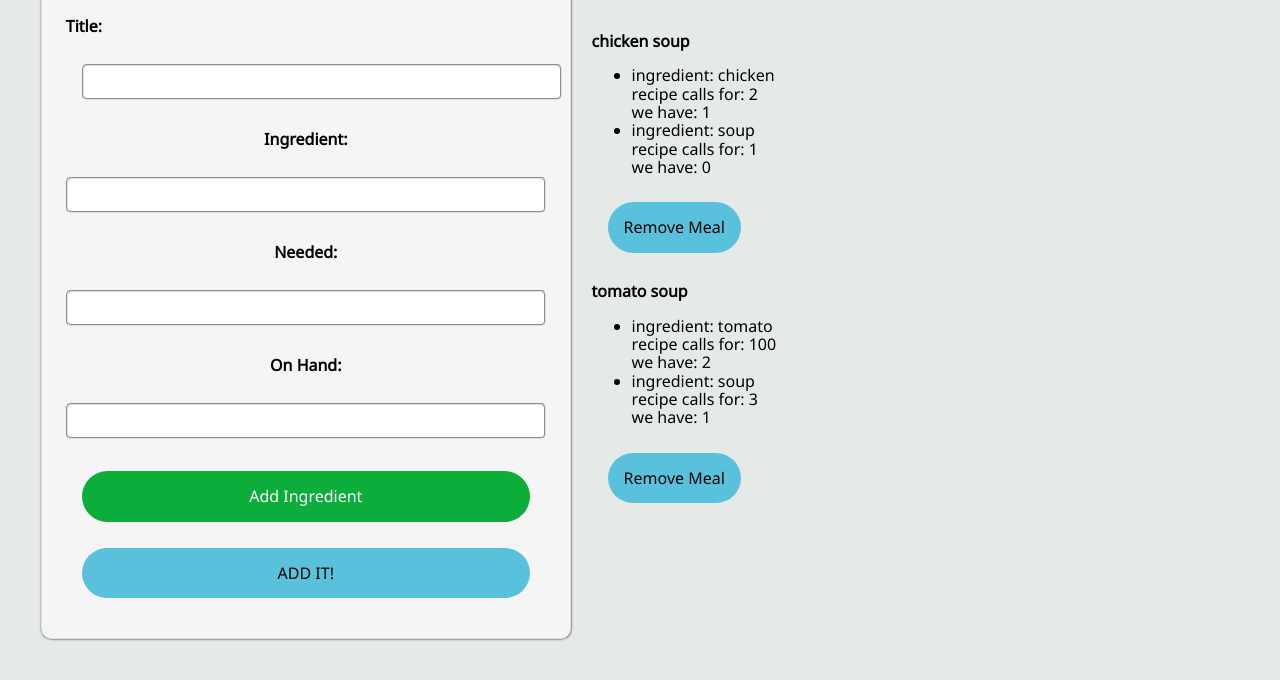
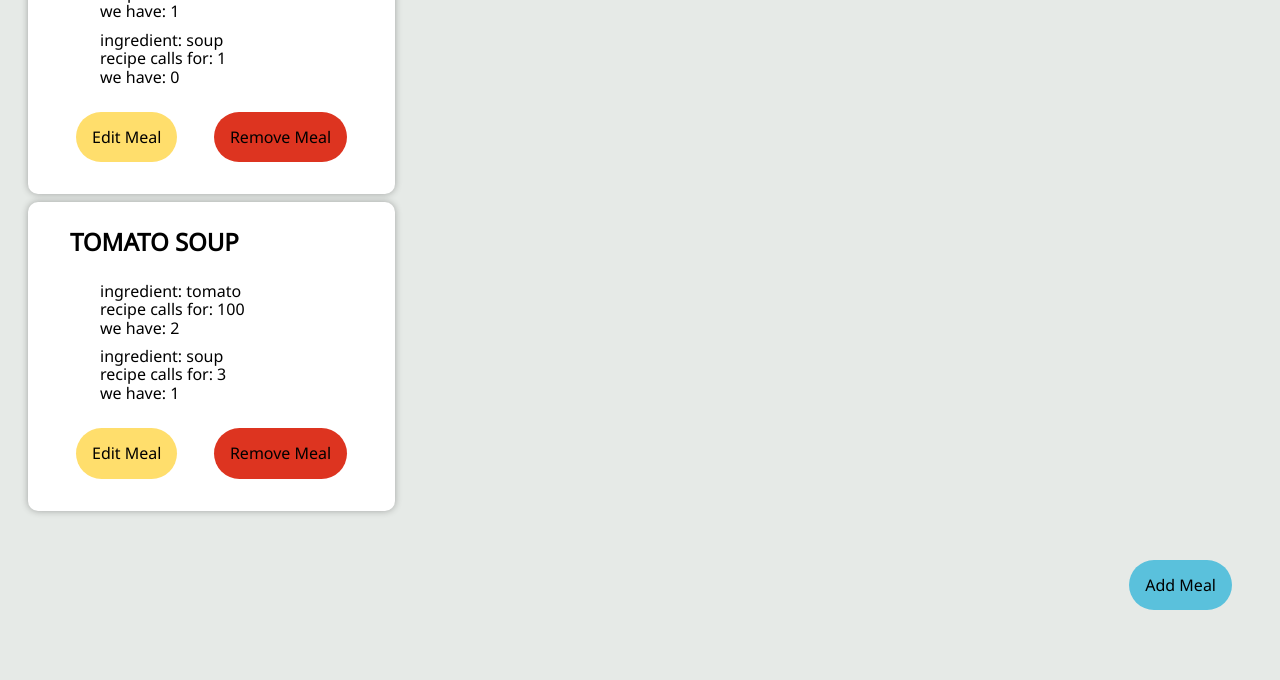
Before and after one commit to theAndrewCline/grocery-list, a plain HTML site: page index.html in a window 1280 px wide. Shown: the part 142-822 px from the top of the page. After the commit the page ends 800 px from the top, so only its background shows below. Drawn offline with Linux system fonts and the light colour scheme.

Commit message:
updated styling and added an edit btn which doesn't work yet, and now the add meal box can be toggled

```diff
--- a/add.js
+++ b/add.js
@@ -1,5 +1,10 @@
+(function() {
+
   const ingDiv = document.getElementById('IngredientContainer');
-const addIngInput = document.getElementById('addIngredientsBtn')
+  const addIngInput = document.getElementById('addIngredientsBtn');
+  const addMealBtn = document.querySelector('.add-meal-btn');
+  const addMealBox = document.querySelector('.add-meal-box');
+
   let counter = 0;
 
   addIngInput.onclick = () => {
@@ -24,3 +29,15 @@ const removeIngInput = () => {
   //first grab all of the buttons
     const allRemoveButtons = document.querySelectorAll('.remove');
   }
+
+  addMealBtn.onclick = function() {
+    if(addMealBox.classList.contains('add-meal-box--hide')) {
+      addMealBox.classList.remove('add-meal-box--hide');
+      addMealBox.classList.add('add-meal-box--show');
+    } else {
+      addMealBox.classList.remove('add-meal-box--show');
+      addMealBox.classList.add('add-meal-box--hide');
+    }
+  }
+
+})();
--- a/index.html
+++ b/index.html
@@ -10,7 +10,8 @@
 </head>
 <body>
 <div class = "wrap">
-  <div class = "add-meal-box">
+  <button class="add-meal-btn">Add Meal</button>
+  <div class = "add-meal-box add-meal-box--hide">
     <h1> Add Meal </h1>
     <div class="meal-title-box">
       <h2>Title:</h2> <input class="js-new-title" type="text">
@@ -38,6 +39,7 @@
   <script src="data.js"></script>
   <script src="add.js"></script>
   <script src="remove.js"></script>
+  <script type="text/javascript" src="meal-card-template.js"></script>
   <script src="view.js"></script>
   <script src="app.js"></script>
 
--- /dev/null
+++ b/meal-card-template.js
@@ -0,0 +1,26 @@
+function ingredientTemplate(name, qty, inv) {
+  return `
+    <li>
+      ingredient: ${ name }<br />
+      recipe calls for: ${ qty }<br />
+      we have: ${ inv }
+    </li>
+  `;
+}
+
+function mealTemplate(title, ings) {
+  return `
+    <div class="meal">
+      <h2 class="meal-title">${ title }</h2>
+      <div class="meal-ingredients">
+        <ul>
+          ${ ings }
+        </ul>
+      </div>
+      <div class="meal__btn-container">
+        <button class="meal__edit-btn js-edit-meal">Edit Meal</button>
+        <button class="meal__remove-btn js-remove-meal">Remove Meal</button>
+      </div>
+    </div>
+  `;
+}
--- a/style.css
+++ b/style.css
@@ -15,8 +15,7 @@ input {
   border-style: groove;
   box-sizing: border-box;
   font-size: 1em;
-  padding: 1em;
-  margin: 1em;
+  margin: 0.25em 0;
 }
 
 input:focus {
@@ -37,21 +36,69 @@ button {
   height: 100%;
   display: flex;
   justify-content: flex-start;
-  align-items: center;
+  align-items: flex-start;
   margin: 20px;
-  margin-right: auto;
+}
+
+.meal {
+  background-color: white;
+  padding: 1em 2em;
+  box-shadow: 0 0 7px 0 rgba(0,0,0,0.3);
+  min-width: 17em;
+  display: flex;
+  align-items: flex-start;
+  flex-direction: column;
+  margin: 0.5em;
+  border-radius: 10px;
+}
+
+.meal-ingredients > ul {
+  list-style: none;
+}
+.meal-ingredients > ul > li {
+  margin: 10px 0;
+}
+
+.meal__edit-btn {
+  background-color: #FFDE6C;
+}
+.meal__remove-btn {
+  background-color: #DD3420;
+}
+
+.meal-title {
+  font-size: 1.5em;
+  margin: 10px;
+  text-transform: uppercase;
 }
 
 .add-meal-box {
+  transition: 0.5s;
+  display: flex;
   box-shadow: .25px .25px 2px #333;
   background: #f5f5f5;
   border: 1px solid #e0e0e0;
   border-radius: 10px;
-  margin: 1.3em;
+  margin: 0.5em;
   padding: 1.5em;
   width: 30em;
-  display: flex;
+  position: fixed;
+  top: 2em;
+  right: 2em;
   flex-direction: column;
+}
+
+.add-meal-box--hide {
+  transform: translateX(150%);
+}
+.add-meal-box--show {
+  transform: translateX(0);
+}
+
+.add-meal-btn {
+  position: fixed;
+  right: 2em;
+  bottom: 2em;
 }
 
 .meal-title-box {
@@ -59,6 +106,10 @@ button {
   flex-direction: column;
   align-content: center;
   justify-content: flex-start;
+}
+
+.meal-title-box > h2 {
+  margin: auto;
 }
 
 .ing-cont {
--- a/view.js
+++ b/view.js
@@ -11,26 +11,10 @@ function view(meals, container) {
       const name = meals[i].ingredients[j].name;
       const qtyNeeded = meals[i].ingredients[j].needed;
       const onhand = meals[i].ingredients[j].onhand;
-      ingString += `
-        <li>
-          ingredient: ${ name }<br />
-          recipe calls for: ${ qtyNeeded }<br />
-          we have: ${ onhand }
-        </li>
-      `;
+      ingString += ingredientTemplate(name, qtyNeeded, onhand);
     }
 
-    htmlString += `
-      <div class="meal">
-        <h2 class="meal-title">${ title }</h2>
-        <div class="meal-ingredients">
-          <ul>
-            ${ ingString }
-          </ul>
-        </div>
-        <button class="js-remove-meal">Remove Meal</button>
-      </div>
-    `;
+    htmlString += mealTemplate(title, ingString);
   }
 
   container.innerHTML = htmlString;
```
Lines whose indentation alone changed are shown as unchanged.
